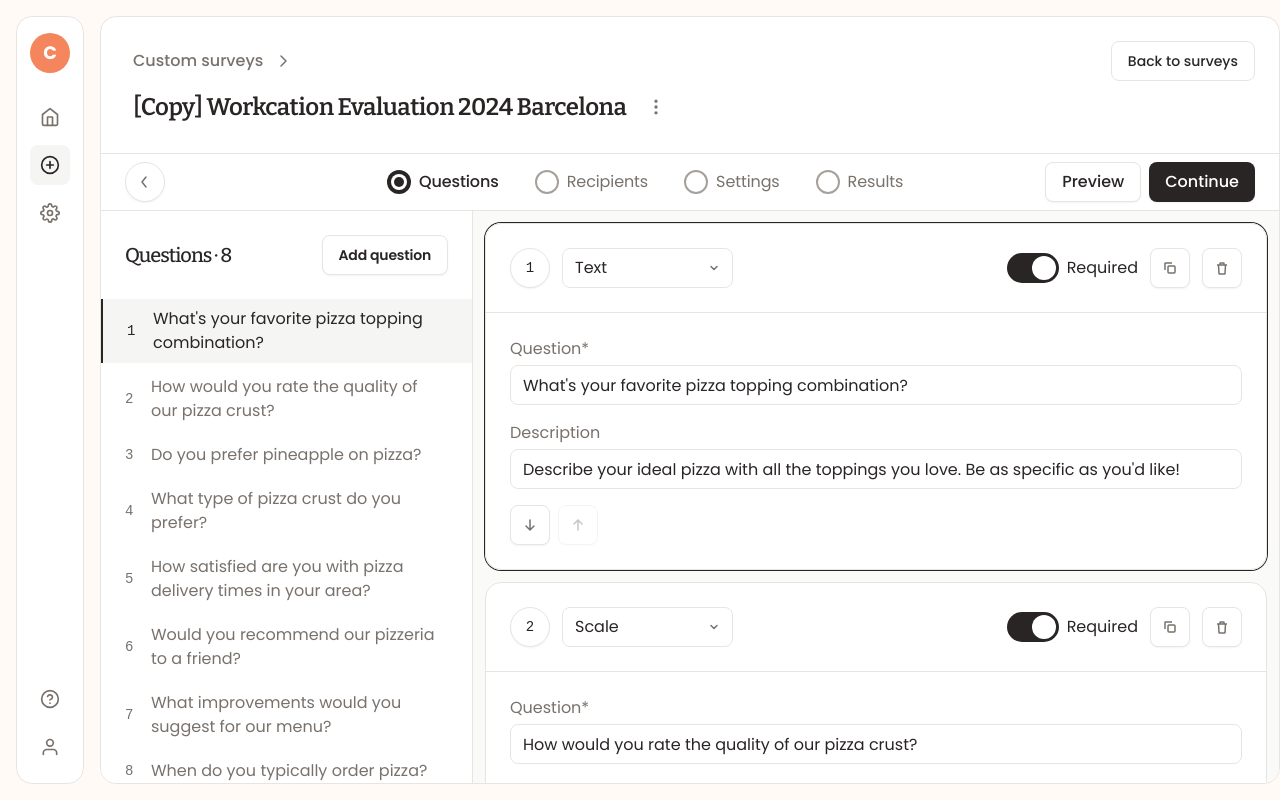
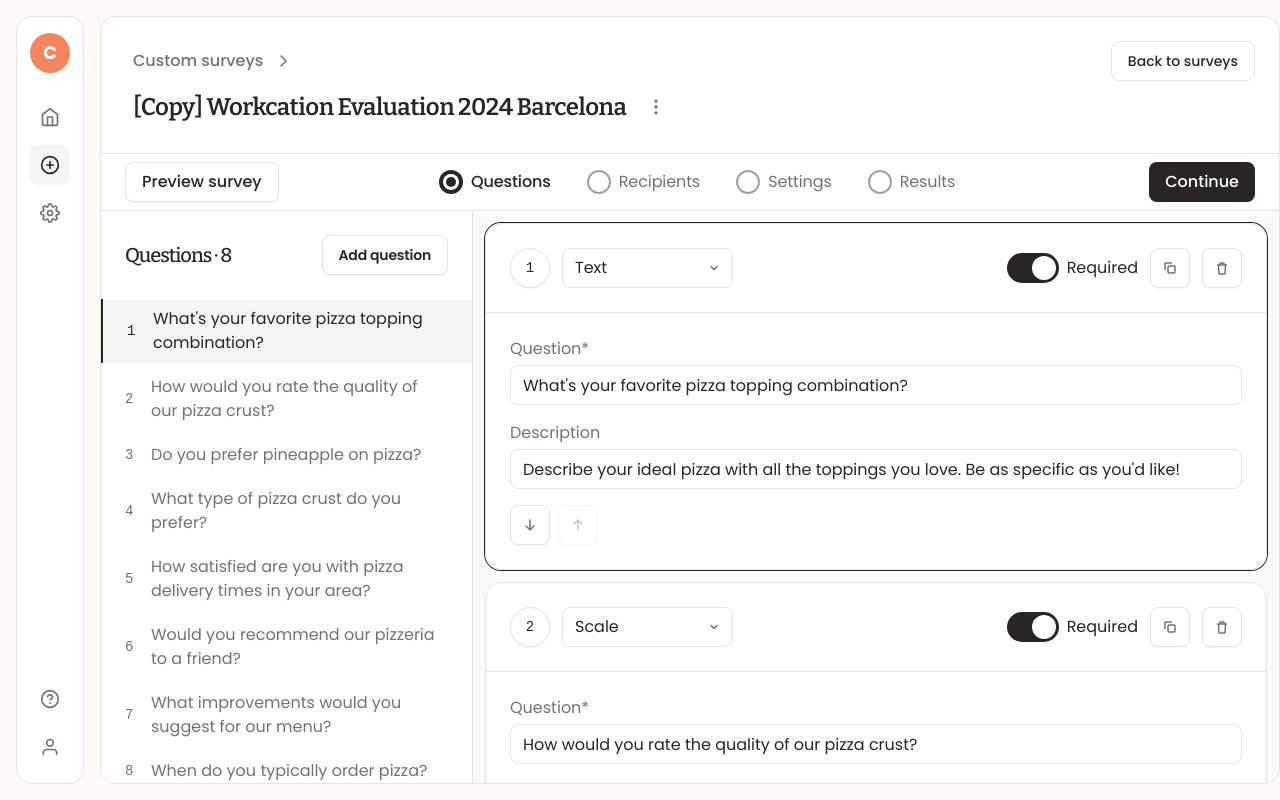
Before and after one commit to eddzio/zoios-custom-surveys, a Next.js app: page / in a window 1280 px wide. Both pictures are taken after a click on the element 690 px from the left and 154 px from the top of the page. Built offline with nearby package versions, Linux system fonts and the light colour scheme.

Commit message:
preview survey

```diff
--- a/app/components/StepNavigation.tsx
+++ b/app/components/StepNavigation.tsx
@@ -61,25 +61,6 @@ const StepIndicator = ({ label, progress, onClick, disabled }: { label: string;
   );
 };
 
-const RoundButton = ({ onClick, rotated = false }: { onClick?: () => void; rotated?: boolean }) => {
-  return (
-    <button
-      onClick={onClick}
-      className="w-10 h-10 flex items-center justify-center bg-white border border-[var(--border)] rounded-full shadow-sm hover:bg-stone-50 transition-colors shrink-0"
-    >
-      <svg
-        width="14"
-        height="14"
-        viewBox="0 0 14 14"
-        fill="none"
-        className={rotated ? "rotate-180" : ""}
-      >
-        <path d="M8 12L4 7L8 2" stroke="var(--label-light)" strokeWidth="1.5" strokeLinecap="round" strokeLinejoin="round"/>
-      </svg>
-    </button>
-  );
-};
-
 export const StepNavigation: React.FC<StepNavigationProps> = ({ steps, currentStep = 1, onBack, onForward, onStepClick, disabledSteps = [], onPreview }) => {
   const getForwardButtonLabel = () => {
     if (currentStep === 3) return "Send survey";
@@ -90,19 +71,15 @@ export const StepNavigation: React.FC<StepNavigationProps> = ({ steps, currentSt
 
   return (
     <div className="w-full bg-white border-b border-[var(--border)] flex items-center justify-between px-6 py-2">
-      {/* Back button */}
+      {/* Preview button */}
       <div className="w-[120px] shrink-0">
-        {allStepsDisabled ? (
-          <div /> // Empty space for viewer-only mode
-        ) : currentStep > 1 ? (
+        {!allStepsDisabled && onPreview && currentStep < 4 && (
           <button
-            onClick={onBack}
+            onClick={onPreview}
             className="h-10 px-4 bg-white border border-[var(--border)] text-[var(--label-primary)] text-base font-medium rounded-lg shadow-sm hover:bg-stone-50 transition-colors whitespace-nowrap shrink-0"
           >
-            Back
+            Preview survey
           </button>
-        ) : (
-          <RoundButton onClick={onBack} />
         )}
       </div>
 
@@ -119,18 +96,18 @@ export const StepNavigation: React.FC<StepNavigationProps> = ({ steps, currentSt
         ))}
       </div>
 
-      {/* Forward button */}
+      {/* Back and Forward buttons */}
       <div className="flex items-center gap-2 justify-end shrink-0">
         {allStepsDisabled ? (
           <div /> // Empty space for viewer-only mode
-        ) : currentStep < 4 ? (
+        ) : currentStep < 4 && (
           <>
-            {onPreview && (
+            {currentStep > 1 && (
               <button
-                onClick={onPreview}
+                onClick={onBack}
                 className="h-10 px-4 bg-white border border-[var(--border)] text-[var(--label-primary)] text-base font-medium rounded-lg shadow-sm hover:bg-stone-50 transition-colors whitespace-nowrap shrink-0"
               >
-                Preview
+                Back
               </button>
             )}
             <button
@@ -140,8 +117,6 @@ export const StepNavigation: React.FC<StepNavigationProps> = ({ steps, currentSt
               {getForwardButtonLabel()}
             </button>
           </>
-        ) : (
-          <RoundButton onClick={onForward} rotated={true} />
         )}
       </div>
     </div>
--- a/app/components/SurveyListPage.tsx
+++ b/app/components/SurveyListPage.tsx
@@ -125,7 +125,7 @@ const SurveyStatusLabel = ({ survey }: { survey: Survey }) => {
 
   return (
     <span
-      className="inline-flex items-center h-6 px-2 rounded-md text-xs font-medium border border-emerald-500 bg-white text-emerald-800"
+      className="inline-flex items-center h-6 px-2 rounded-md text-xs font-medium border border-emerald-500 bg-emerald-50 text-emerald-800"
       style={{ fontFamily: 'Poppins, sans-serif' }}
     >
       Sent
```
